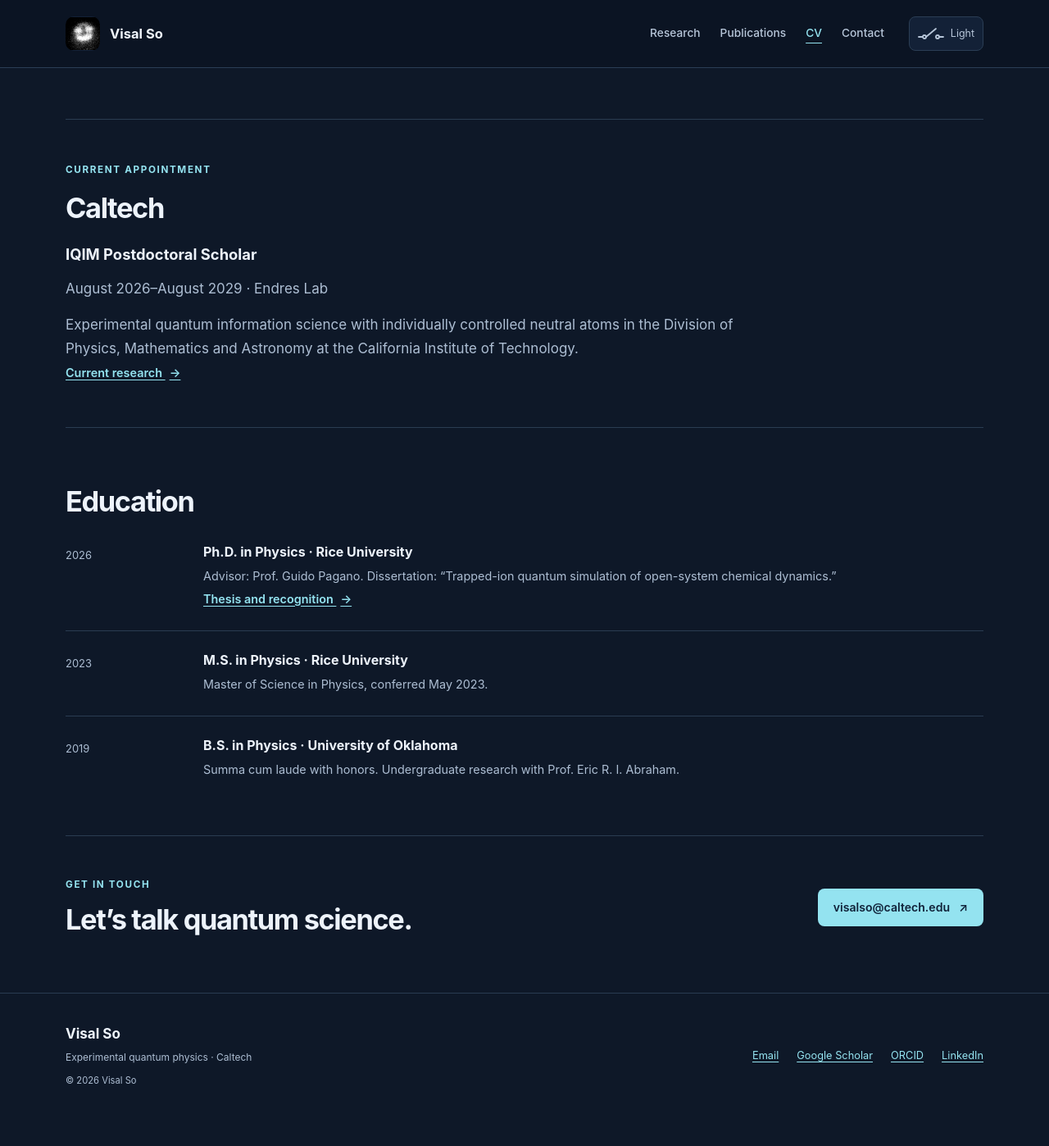
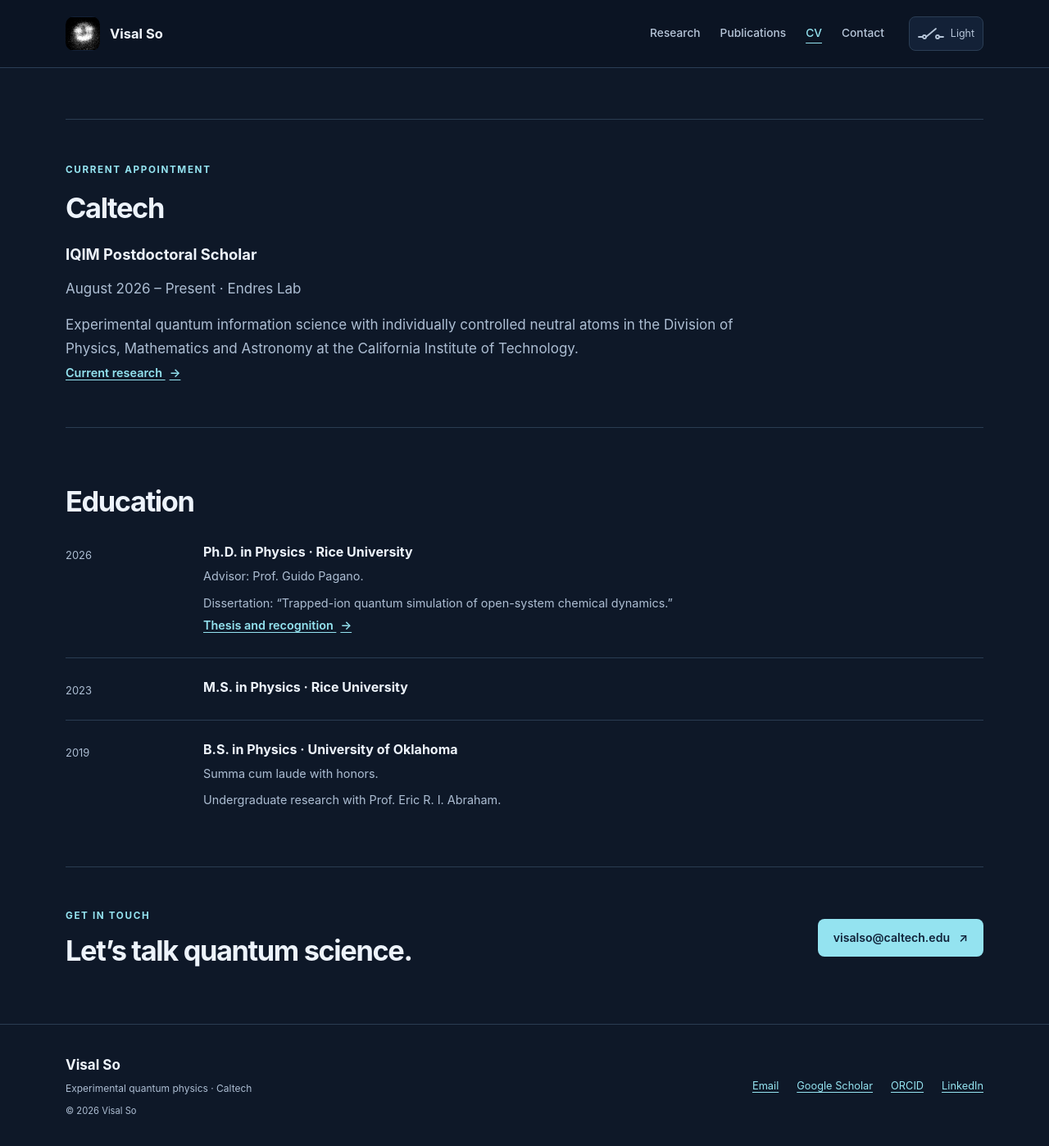
Before and after one commit to visalso/visalso.github.io, a Jekyll site: the page built from cv.html, in a window 1280 px wide and 1400 px high, scrolled down 710 px. Shown: the whole window at 82% size. Built offline with Jekyll 4.4.1, drawn with Linux system fonts in a browser that asks for light colours; before the commit the page ends 2073 px from its top, so only the background shows below that; some of the changed text lies outside the part shown.

Commit message:
Update cv.html

```diff
--- a/cv.html
+++ b/cv.html
@@ -8,7 +8,7 @@
 <header class="page-header container">
   <p class="eyebrow">Experience &amp; background</p>
   <h1 class="page-title">Curriculum vitae</h1>
-  <p class="lead">Experimental quantum physics, from the hardware to the dynamics.</p>
+  <p class="lead">Experimental quantum physics, from concepts and hardwares to applications.</p>
 </header>
 
 <div class="container">
@@ -39,7 +39,7 @@
     </div>
     <div class="project__body prose">
       <h3>IQIM Postdoctoral Scholar</h3>
-      <p class="muted">August 2026–August 2029 · Endres Lab</p>
+      <p class="muted">August 2026 – Present · Endres Lab</p>
       <p>Experimental quantum information science with individually controlled neutral atoms in the Division of Physics, Mathematics and Astronomy at the California Institute of Technology.</p>
       <a class="text-link" href="{{ '/research/' | relative_url }}#neutral-atoms">Current research <span aria-hidden="true">→</span></a>
     </div>
@@ -52,7 +52,8 @@
         <p class="timeline__date">2026</p>
         <div class="timeline__body">
           <h3>Ph.D. in Physics · Rice University</h3>
-          <p>Advisor: Prof. Guido Pagano. Dissertation: “Trapped-ion quantum simulation of open-system chemical dynamics.”</p>
+          <p>Advisor: Prof. Guido Pagano.</p>
+          <p>Dissertation: “Trapped-ion quantum simulation of open-system chemical dynamics.”</p>
           <a class="text-link" href="{{ '/research/' | relative_url }}#thesis">Thesis and recognition <span aria-hidden="true">→</span></a>
         </div>
       </article>
@@ -60,14 +61,14 @@
         <p class="timeline__date">2023</p>
         <div class="timeline__body">
           <h3>M.S. in Physics · Rice University</h3>
-          <p>Master of Science in Physics, conferred May 2023.</p>
         </div>
       </article>
       <article class="timeline__item">
         <p class="timeline__date">2019</p>
         <div class="timeline__body">
           <h3>B.S. in Physics · University of Oklahoma</h3>
-          <p>Summa cum laude with honors. Undergraduate research with Prof. Eric R. I. Abraham.</p>
+          <p>Summa cum laude with honors.</p>
+          <p>Undergraduate research with Prof. Eric R. I. Abraham.</p>
         </div>
       </article>
     </div>
```
